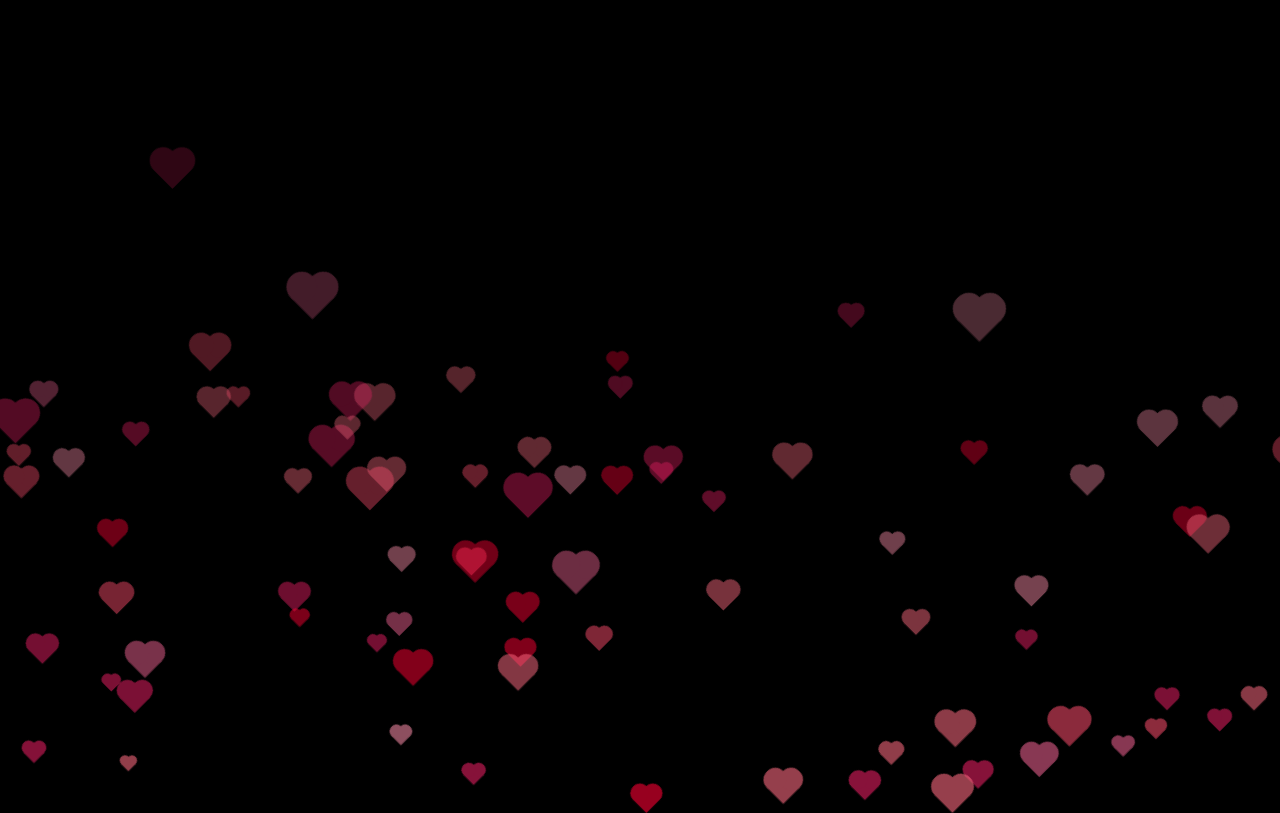
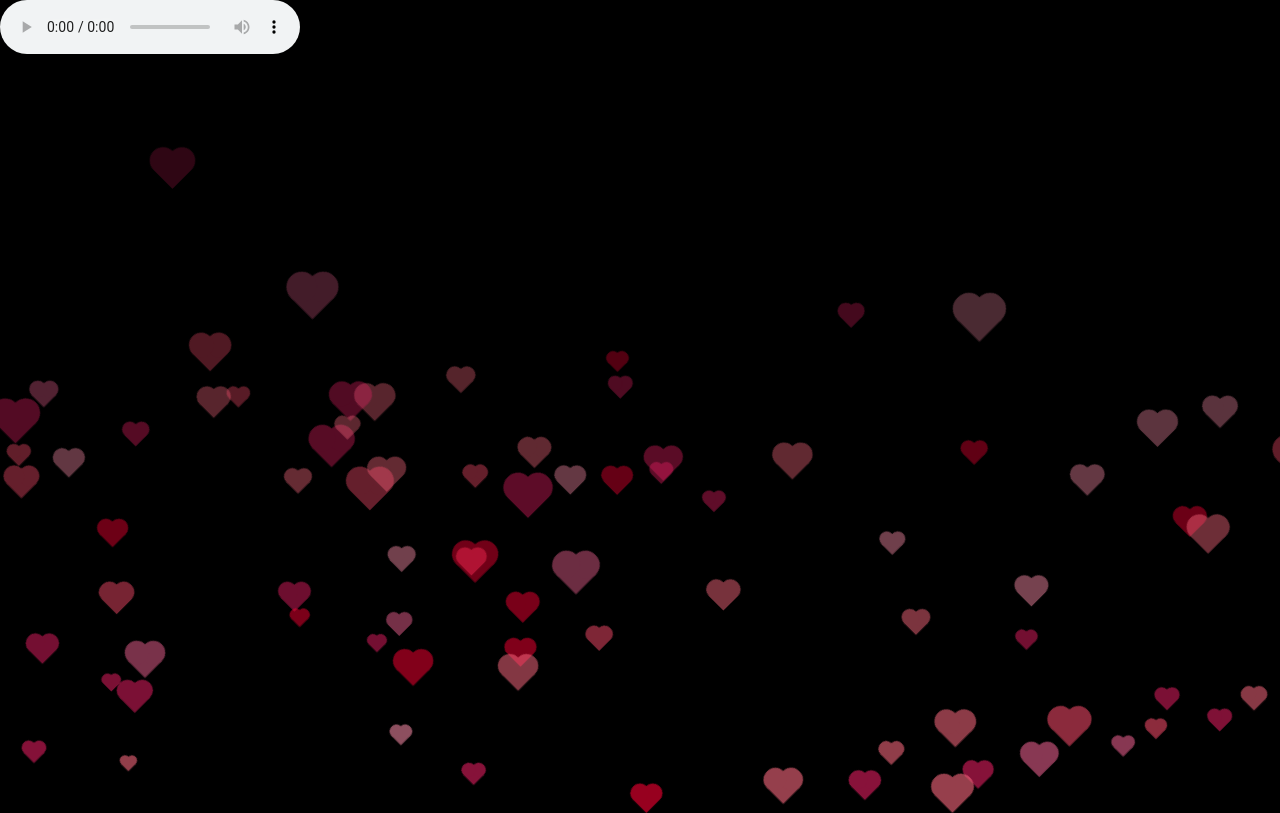
Before and after one commit to jandy08frank/for-u, a plain HTML site: page index.html in a window 1280 px wide. Shown: the top 813 px of the page. Drawn offline with Linux system fonts and the light colour scheme.

Commit message:
Update index.html

```diff
--- a/index.html
+++ b/index.html
@@ -94,7 +94,7 @@
   <div class="message" id="message">TE AMO MUCHO MICHI   ATT: JANDY
   </div>
 
-<audio id="background-music" autoplay loop>
+<audio controls="background-music" autoplay loop>
   <source src="only-leehi.mp3" type="audio/mpeg">
   Tu navegador no soporta audio HTML5.
 </audio>
```
